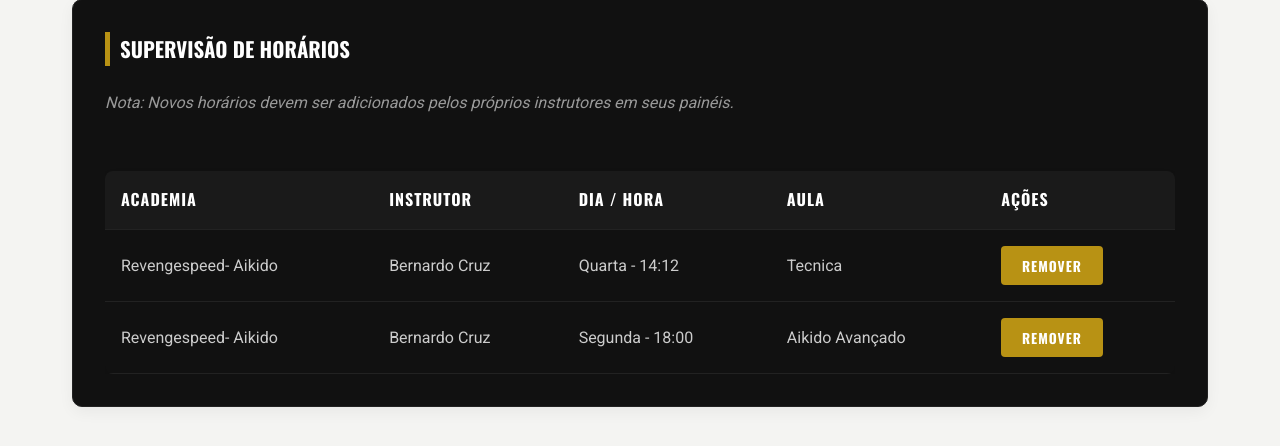
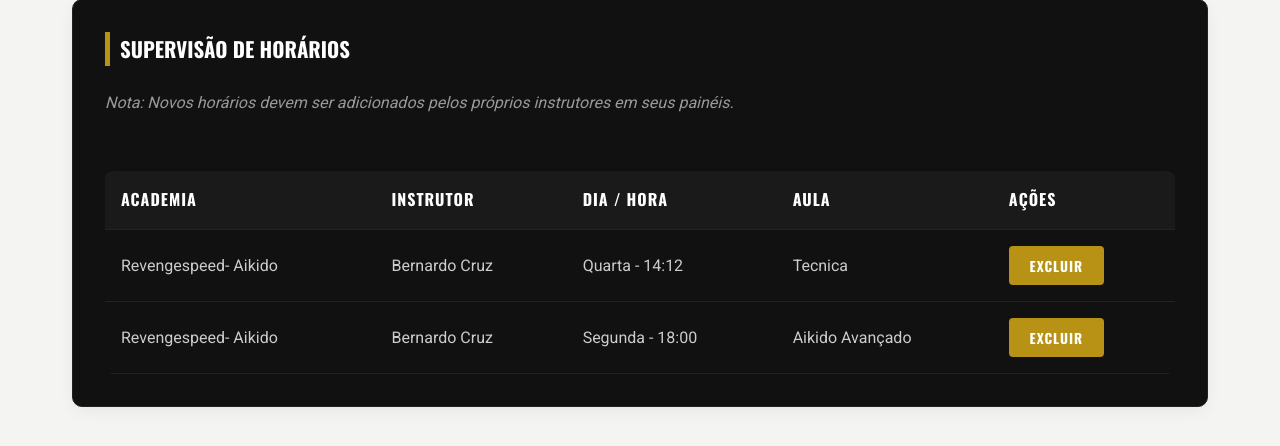
Before and after one commit to guilhermeciccarino-svg/FigthPub, a PHP site: page /admin.php in a window 1280 px wide. Shown: the part 4644-5090 px from the top of the page. Run offline with PHP 8.4, Linux system fonts and the light colour scheme; the visitor is signed in with stand-in values (Sample User, id 1); data comes from the database, SQL or seed files in the repository.

Commit message:
Update admin.php

```diff
--- a/admin.php
+++ b/admin.php
@@ -430,7 +430,7 @@ $events = $db->query("SELECT * FROM events ORDER BY id DESC");
                             <td>
                                 <form method="POST" class="form-inline">
                                     <input type="hidden" name="schedule_id" value="<?php echo $sch['id']; ?>">
-                                    <button type="submit" name="delete_schedule" class="btn-text-danger" onclick="return confirm('Remover esta aula da grade?')">Remover</button>
+                                    <button type="submit" name="delete_schedule" class="btn-text-danger" onclick="return confirm('Remover esta aula da grade?')">Excluir</button>
                                 </form>
                             </td>
                         </tr>
```
